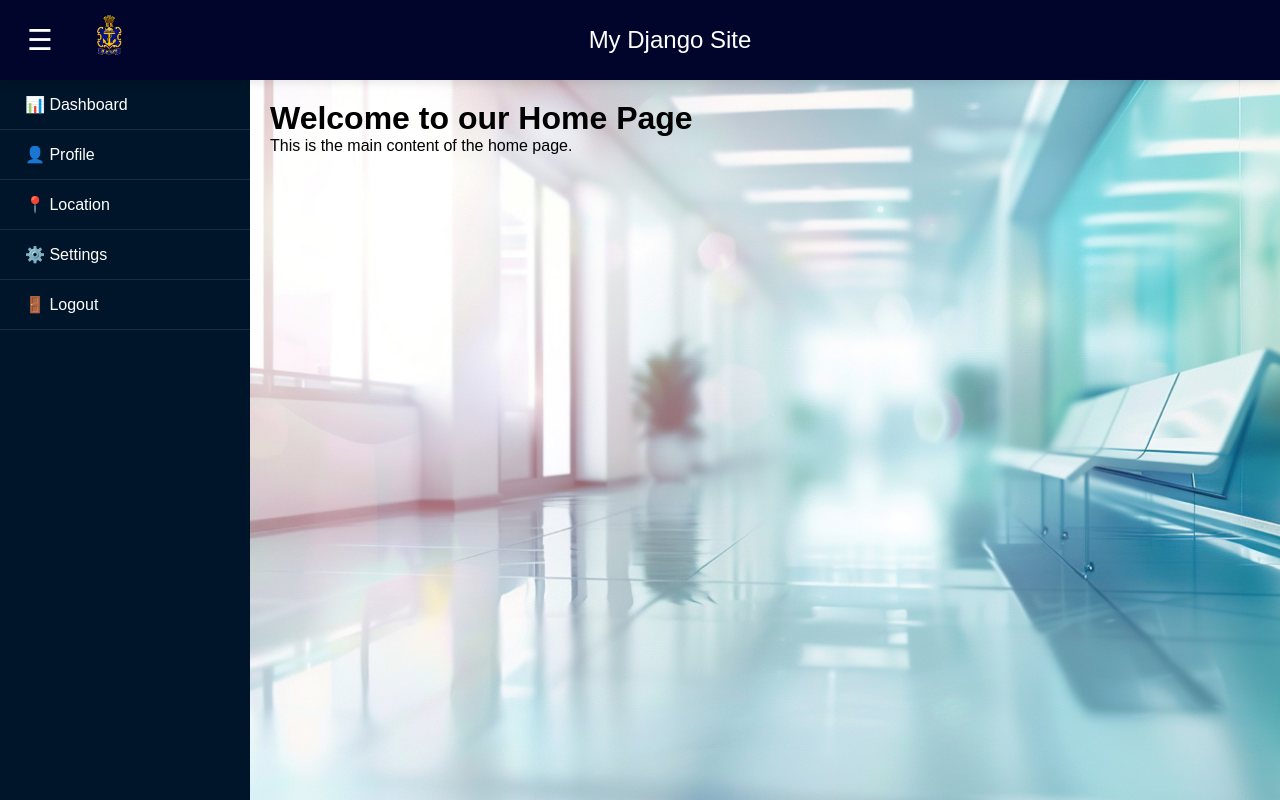
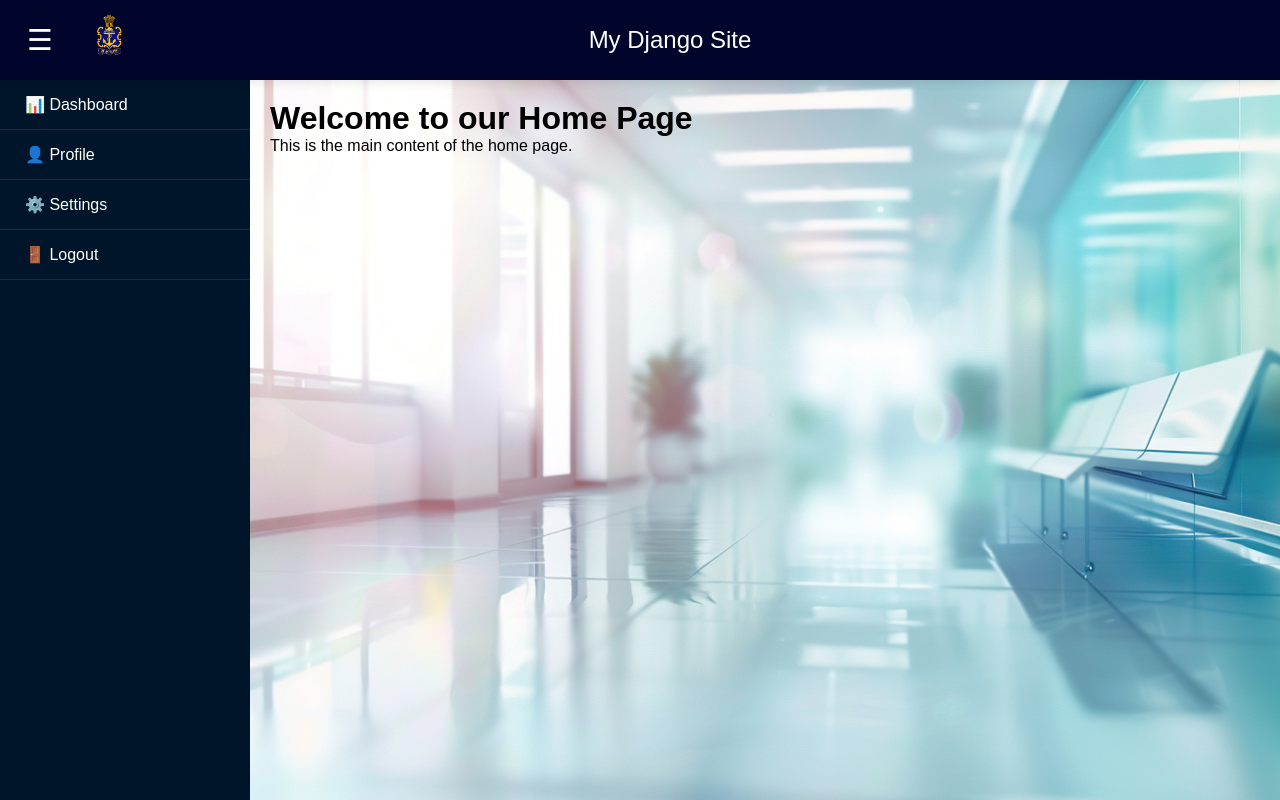
Before and after one commit to RaiSnehalBK/Project, a Django app: page /logout/ in a window 1280 px wide. Run offline with Django 5.2, Linux system fonts and the light colour scheme.

Commit message:
Update base.html

```diff
--- a/mywebapp/main/templates/main/base.html
+++ b/mywebapp/main/templates/main/base.html
@@ -24,7 +24,6 @@
     <ul class="sidebar-menu">
       <li><a href="{% url 'dashboard' %}">📊 Dashboard</a></li>
       <li><a href="{% url 'profile' %}">👤 Profile</a></li>
-      <li><a href="{% url 'location' %}">📍 Location</a></li>
       <li><a href="{% url 'settings' %}">⚙️ Settings</a></li>
       <li><a href="{% url 'logout' %}">🚪 Logout</a></li>
     </ul>
```
